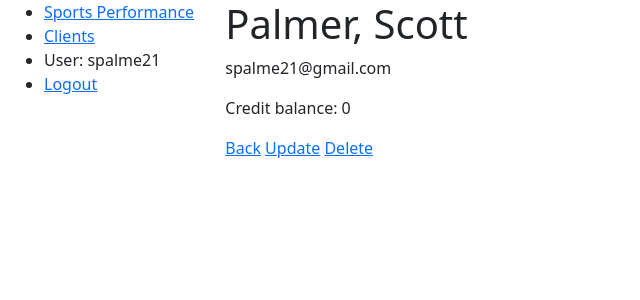
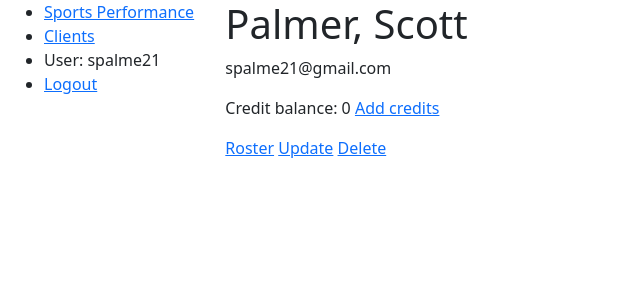
Before and after one commit to spalme21/gym_site, a Django app: page /roster/clients/2 in a window 1280 px wide. Shown: the top 300 px of the page, without its empty margins (0-640 px from the left). Run offline with Django 4.2, Linux system fonts and the light colour scheme; a user stored in the database is signed in; data comes from the database, SQL or seed files in the repository.

Commit message:
Finish page to add credits

```diff
--- a/roster/forms.py
+++ b/roster/forms.py
@@ -12,6 +12,8 @@ class ChangeCreditsModelForm(ModelForm):
         if data < 0:
             raise ValidationError("Invalid amount - must not be less than zero")
 
+        return data
+
     class Meta:
         model = Client
         fields = ["credits"]
--- a/roster/views.py
+++ b/roster/views.py
@@ -47,10 +47,10 @@ def add_credits(request, pk):
         form = ChangeCreditsModelForm(request.POST)
 
         if form.is_valid():
-            client.credits += form.cleaned_data["credits_added"]
+            client.credits += form.cleaned_data["credits"]
             client.save()
 
-            return HttpResponseRedirect(reverse(client.get_absolute_url()))
+            return HttpResponseRedirect(client.get_absolute_url())
 
     else:
         form = ChangeCreditsModelForm(initial={"credits": 0})
@@ -60,7 +60,7 @@ def add_credits(request, pk):
         "client": client,
     }
 
-    return render(request, "client_add_credits.html", context)
+    return render(request, "roster/client_add_credits.html", context)
 
 class ClassSessionFormView(LoginRequiredMixin, FormView):
     """Generic view for a form to schedule a class."""
--- a/templates/roster/client_detail.html
+++ b/templates/roster/client_detail.html
@@ -3,8 +3,8 @@
 {% block content %}
     <h1>{{ client.last_name}}, {{ client.first_name }}</h1>
     <p>{{ client.email }}</p>
-    <p>Credit balance: {{ client.credits }}</p>
-    <a href="{% url 'client-list' %}">Back</a>
+    <p>Credit balance: {{ client.credits }} <a href="{% url 'client-add-credits' client.pk %}">Add credits</a></p>
+    <a href="{% url 'client-list' %}">Roster</a>
     <a href="{% url 'client-update-view' client.pk %}">Update</a>
     <a href="{% url 'client-delete-view' client.pk %}">Delete</a>
 {% endblock %}
```
